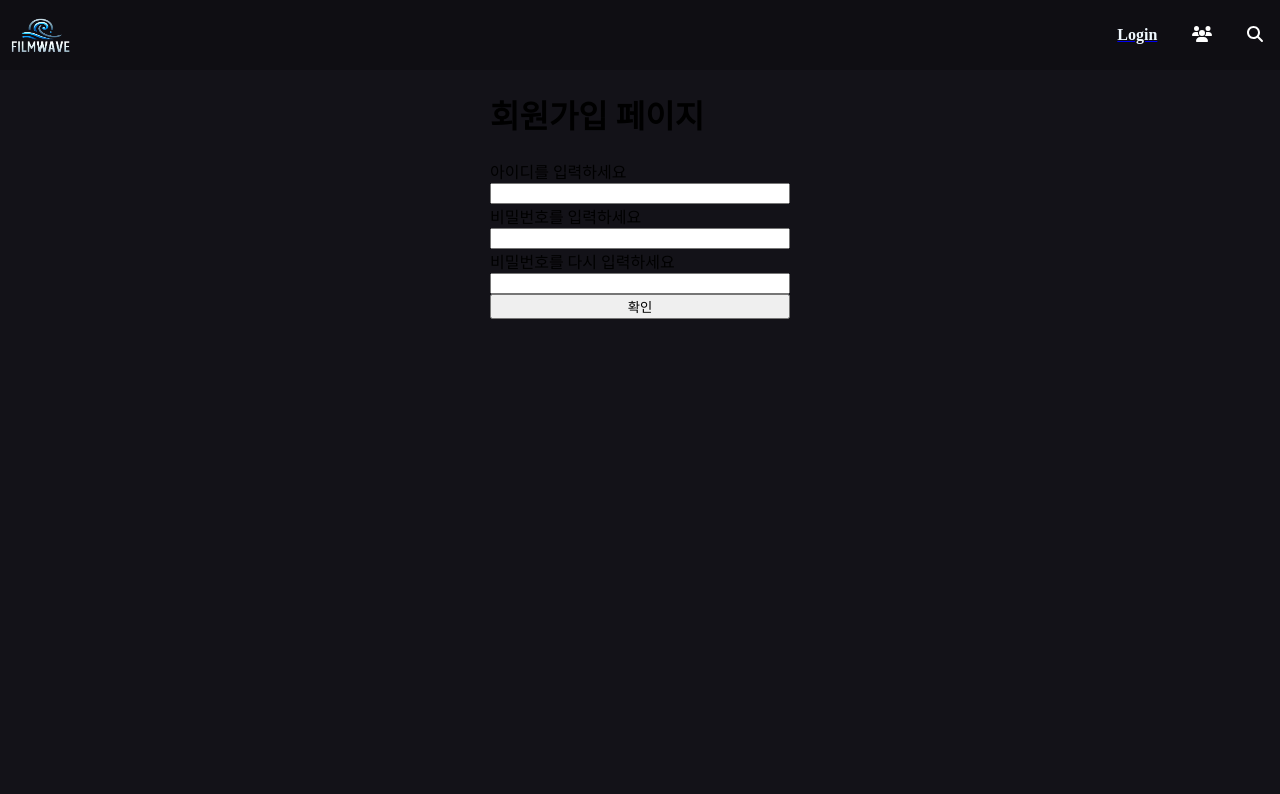
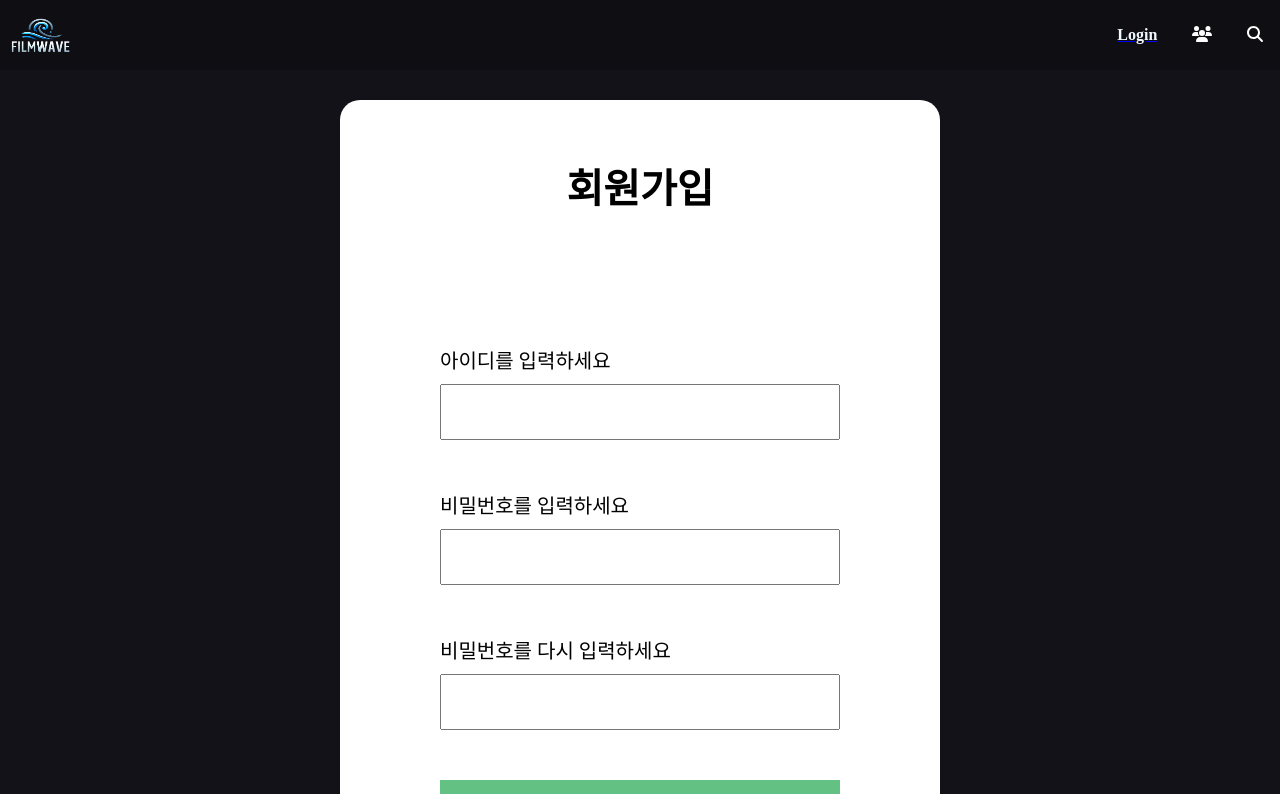
Before and after one commit to rapaell97/FilmWave_Front, a Vue app: page /signup in a window 1280 px wide. Shown: the top 794 px of the page. Built offline with nearby package versions, Linux system fonts and the light colour scheme.

Commit message:
design-회원가입

```diff
--- a/src/views/LoginView.vue
+++ b/src/views/LoginView.vue
@@ -1,6 +1,6 @@
 <template>
     <div class="container">
-        <h1>LOGIN</h1>
+        <h1>로그인</h1>
         <div class="login-div">
             <form class="login-form" @submit.prevent="login">
                 <label for="username">아이디를 입력하세요</label>
--- a/src/views/SignupView.vue
+++ b/src/views/SignupView.vue
@@ -1,6 +1,7 @@
 <template>
-    <div class="signup-div">
-        <h1>회원가입 페이지</h1>
+    <div class="container">
+        <h1>회원가입</h1>
+        <div class="signup-div ">
             <form class="signup-form" @submit.prevent="signup">
                 <label for="username">아이디를 입력하세요</label>
                 <input type="text" id="userid" v-model.trim="username">
@@ -10,9 +11,10 @@
 
                 <label for="password2">비밀번호를 다시 입력하세요</label>
                 <input type="password" id="password2" v-model.trim="password2">
-            <p v-if="userstore.errorMessage != ''">{{ userstore.errorMessage }}</p>
-            <input type="submit" value="확인">
+                <p v-show="userstore.errorMessage != ''">{{ userstore.errorMessage }}</p>
+                <input class="signup-button" type="submit" value="확인">
             </form>
+        </div>
     </div>
 </template>
 
@@ -40,15 +42,57 @@ const signup = function() {
 </script>
 
 <style scoped>
-.signup-div{
-    /* border: 1px solid ; */
-    margin: auto;
-    width: 300px;
-    height: 300px;
-}
-.signup-form{
+.container {
     display: flex;
     flex-direction: column;
+    align-items: center;
+    margin: auto;
+    color: black;
+    margin-top: 30px;
+    background-color: white;
+    border-radius: 20px;
+    width: 600px;
+    height: 900px;
+
+    h1 {
+        font-size: 40px;
+        padding: 30px;
+        margin-bottom: 100px;
+    }
+}
+
+.signup-form {
+    display: flex;
+    flex-direction: column;
+    label {
+        font-size: 20px;
+        margin-bottom: 10px;
+    }
+    input {
+        height: 50px;
+        margin-bottom: 50px;
+        font-size: 20px;
+    }
+}
+.signup-div{
+    width: 400px;
+    height: 500px;
+}
+
+.signup-link {
+    display: flex;
+    margin-top: 50px;
+    flex-direction: column;
+    align-items: center;
+    a {
+        text-decoration: none;
+    }
+}
+.signup-button {
+    border-style: none;
+    background-color: rgb(99, 193, 132);
+    color: white;
+    font-size: 20px;
 }
 
 </style>
```
Lines whose indentation alone changed are shown as unchanged.
